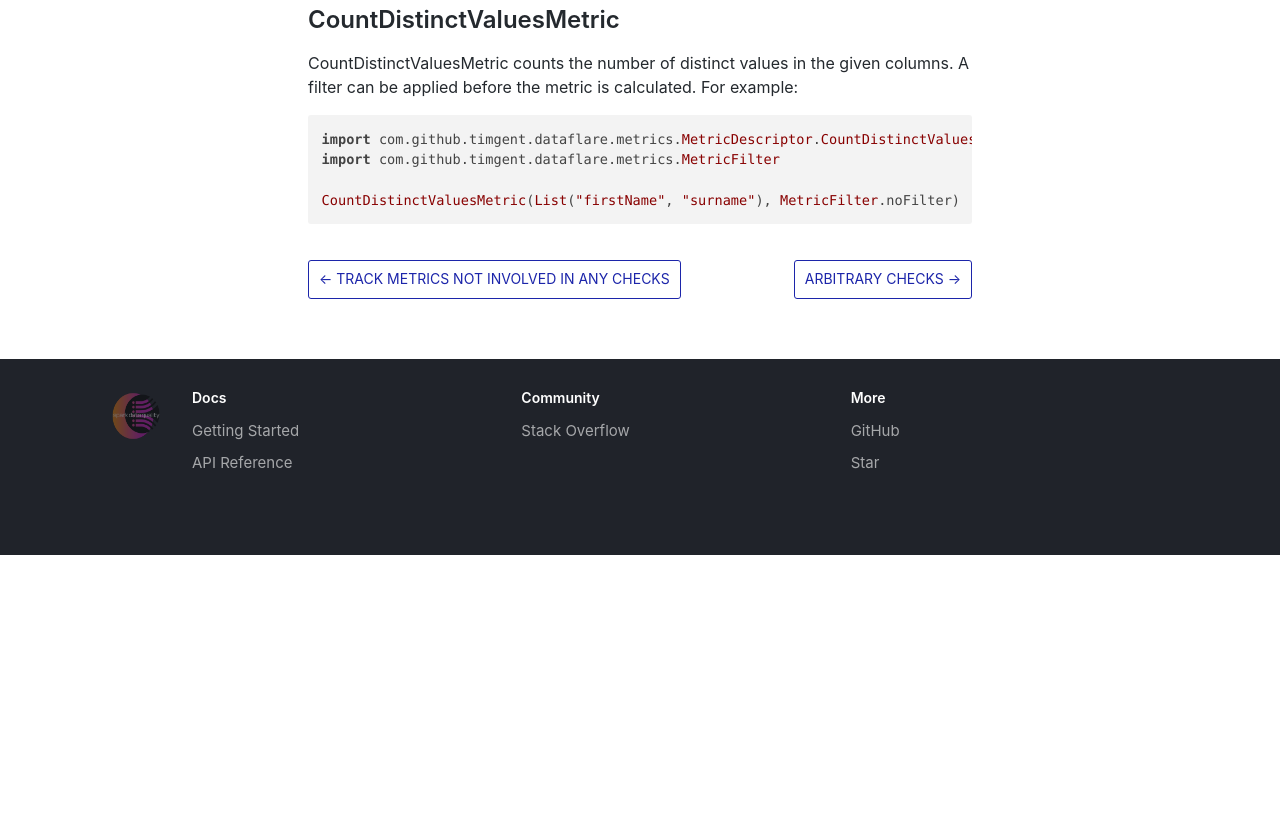
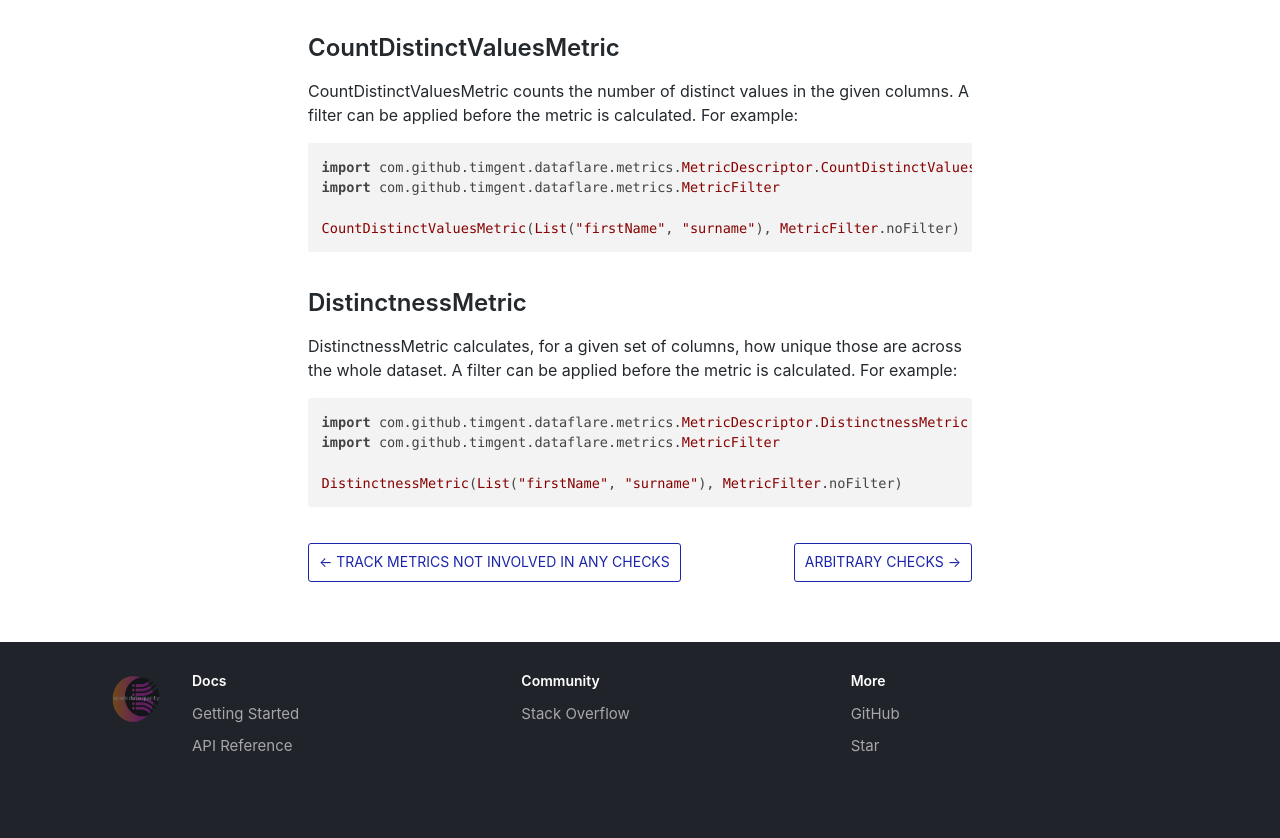
Before and after one commit to timgent/data-flare, a plain HTML site: page docs/availablemetrics.html in a window 1280 px wide. Shown: the part 1414-2252 px from the top of the page. Before the commit the page ends 1969 px from the top, so only its background shows below. Drawn offline with nearby package versions, Linux system fonts and the light colour scheme.

Commit message:
Deploy website
Deploy website version based on 1be90abb6defe11e621ded6b1c1f50ea0710736a

```diff
--- a/docs/availablemetrics.html
+++ b/docs/availablemetrics.html
@@ -60,6 +60,7 @@
 <li><code>SumValuesMetric</code> - sum up a given column in your dataset</li>
 <li><code>CountDistinctValuesMetric</code> - count the distinct values across a given set of columns</li>
 <li><code>ComplianceMetric</code> - calculate the fraction of rows that comply with the given condition</li>
+<li><code>DistinctnessMetric</code> - calculate the fraction of rows that are unique</li>
 </ul>
 <p>With most metrics a filter can be applied before the metric gets calculated - you can see an example of this below.</p>
 <h2><a class="anchor" aria-hidden="true" id="size-metric"></a><a href="#size-metric" aria-hidden="true" class="hash-link"><svg class="hash-link-icon" aria-hidden="true" height="16" version="1.1" viewBox="0 0 16 16" width="16"><path fill-rule="evenodd" d="M4 9h1v1H4c-1.5 0-3-1.69-3-3.5S2.55 3 4 3h4c1.45 0 3 1.69 3 3.5 0 1.41-.91 2.72-2 3.25V8.59c.58-.45 1-1.27 1-2.09C10 5.22 8.98 4 8 4H4c-.98 0-2 1.22-2 2.5S3 9 4 9zm9-3h-1v1h1c1 0 2 1.22 2 2.5S13.98 12 13 12H9c-.98 0-2-1.22-2-2.5 0-.83.42-1.64 1-2.09V6.25c-1.09.53-2 1.84-2 3.25C6 11.31 7.55 13 9 13h4c1.45 0 3-1.69 3-3.5S14.5 6 13 6z"></path></svg></a>Size Metric</h2>
@@ -101,4 +102,12 @@ metric is calculated. For example:</p>
 
 <span class="hljs-type">CountDistinctValuesMetric</span>(<span class="hljs-type">List</span>(<span class="hljs-string">"firstName"</span>, <span class="hljs-string">"surname"</span>), <span class="hljs-type">MetricFilter</span>.noFilter)
 </code></pre>
-</span></div></article></div><div class="docs-prevnext"><a class="docs-prev button" href="/data-flare/docs/metricstracking"><span class="arrow-prev">← </span><span>Track metrics not involved in any checks</span></a><a class="docs-next button" href="/data-flare/docs/arbchecks"><span>Arbitrary checks</span><span class="arrow-next"> →</span></a></div></div></div><nav class="onPageNav"><ul class="toc-headings"><li><a href="#size-metric">Size Metric</a></li><li><a href="#sumvaluesmetric">SumValuesMetric</a></li><li><a href="#compliancemetric">ComplianceMetric</a></li><li><a href="#countdistinctvaluesmetric">CountDistinctValuesMetric</a></li></ul></nav></div><footer class="nav-footer" id="footer"><section class="sitemap"><a href="/data-flare/" class="nav-home"><img src="/data-flare/img/favicon.ico" alt="Data Flare" width="66" height="58"/></a><div><h5>Docs</h5><a href="/data-flare/docs/intro.html">Getting Started</a><a href="/data-flare/api/index.html">API Reference</a></div><div><h5>Community</h5><a href="https://stackoverflow.com/questions/tagged/" target="data-flare" rel="noreferrer noopener">Stack Overflow</a></div><div><h5>More</h5><a href="https://github.com/timgent/data-flare">GitHub</a><a class="github-button" href="https://github.com/timgent/data-flare" data-icon="octicon-star" aria-label="Star timgent/data-flare on GitHub">Star</a></div></section></footer></div></body></html>
+<h2><a class="anchor" aria-hidden="true" id="distinctnessmetric"></a><a href="#distinctnessmetric" aria-hidden="true" class="hash-link"><svg class="hash-link-icon" aria-hidden="true" height="16" version="1.1" viewBox="0 0 16 16" width="16"><path fill-rule="evenodd" d="M4 9h1v1H4c-1.5 0-3-1.69-3-3.5S2.55 3 4 3h4c1.45 0 3 1.69 3 3.5 0 1.41-.91 2.72-2 3.25V8.59c.58-.45 1-1.27 1-2.09C10 5.22 8.98 4 8 4H4c-.98 0-2 1.22-2 2.5S3 9 4 9zm9-3h-1v1h1c1 0 2 1.22 2 2.5S13.98 12 13 12H9c-.98 0-2-1.22-2-2.5 0-.83.42-1.64 1-2.09V6.25c-1.09.53-2 1.84-2 3.25C6 11.31 7.55 13 9 13h4c1.45 0 3-1.69 3-3.5S14.5 6 13 6z"></path></svg></a>DistinctnessMetric</h2>
+<p>DistinctnessMetric calculates, for a given set of columns, how unique those are across the whole dataset. A filter can
+be applied before the metric is calculated. For example:</p>
+<pre><code class="hljs css language-scala"><span class="hljs-keyword">import</span> com.github.timgent.dataflare.metrics.<span class="hljs-type">MetricDescriptor</span>.<span class="hljs-type">DistinctnessMetric</span>
+<span class="hljs-keyword">import</span> com.github.timgent.dataflare.metrics.<span class="hljs-type">MetricFilter</span>
+
+<span class="hljs-type">DistinctnessMetric</span>(<span class="hljs-type">List</span>(<span class="hljs-string">"firstName"</span>, <span class="hljs-string">"surname"</span>), <span class="hljs-type">MetricFilter</span>.noFilter)
+</code></pre>
+</span></div></article></div><div class="docs-prevnext"><a class="docs-prev button" href="/data-flare/docs/metricstracking"><span class="arrow-prev">← </span><span>Track metrics not involved in any checks</span></a><a class="docs-next button" href="/data-flare/docs/arbchecks"><span>Arbitrary checks</span><span class="arrow-next"> →</span></a></div></div></div><nav class="onPageNav"><ul class="toc-headings"><li><a href="#size-metric">Size Metric</a></li><li><a href="#sumvaluesmetric">SumValuesMetric</a></li><li><a href="#compliancemetric">ComplianceMetric</a></li><li><a href="#countdistinctvaluesmetric">CountDistinctValuesMetric</a></li><li><a href="#distinctnessmetric">DistinctnessMetric</a></li></ul></nav></div><footer class="nav-footer" id="footer"><section class="sitemap"><a href="/data-flare/" class="nav-home"><img src="/data-flare/img/favicon.ico" alt="Data Flare" width="66" height="58"/></a><div><h5>Docs</h5><a href="/data-flare/docs/intro.html">Getting Started</a><a href="/data-flare/api/index.html">API Reference</a></div><div><h5>Community</h5><a href="https://stackoverflow.com/questions/tagged/" target="data-flare" rel="noreferrer noopener">Stack Overflow</a></div><div><h5>More</h5><a href="https://github.com/timgent/data-flare">GitHub</a><a class="github-button" href="https://github.com/timgent/data-flare" data-icon="octicon-star" aria-label="Star timgent/data-flare on GitHub">Star</a></div></section></footer></div></body></html>
```
Also changed, not shown: docs/availablemetrics/index.html (+10 -1 lines), docs/metricssingledschecks.html (+1 -0 lines), docs/metricssingledschecks/index.html (+1 -0 lines).
